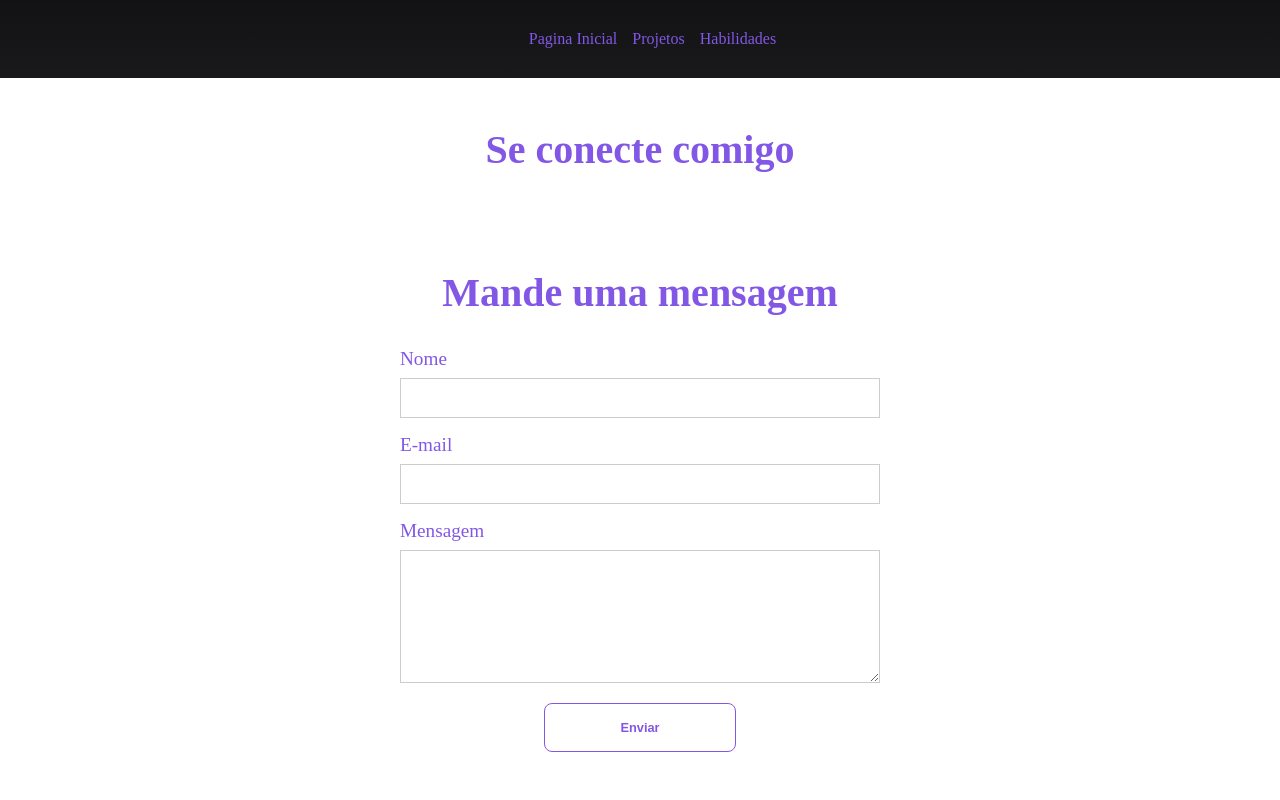
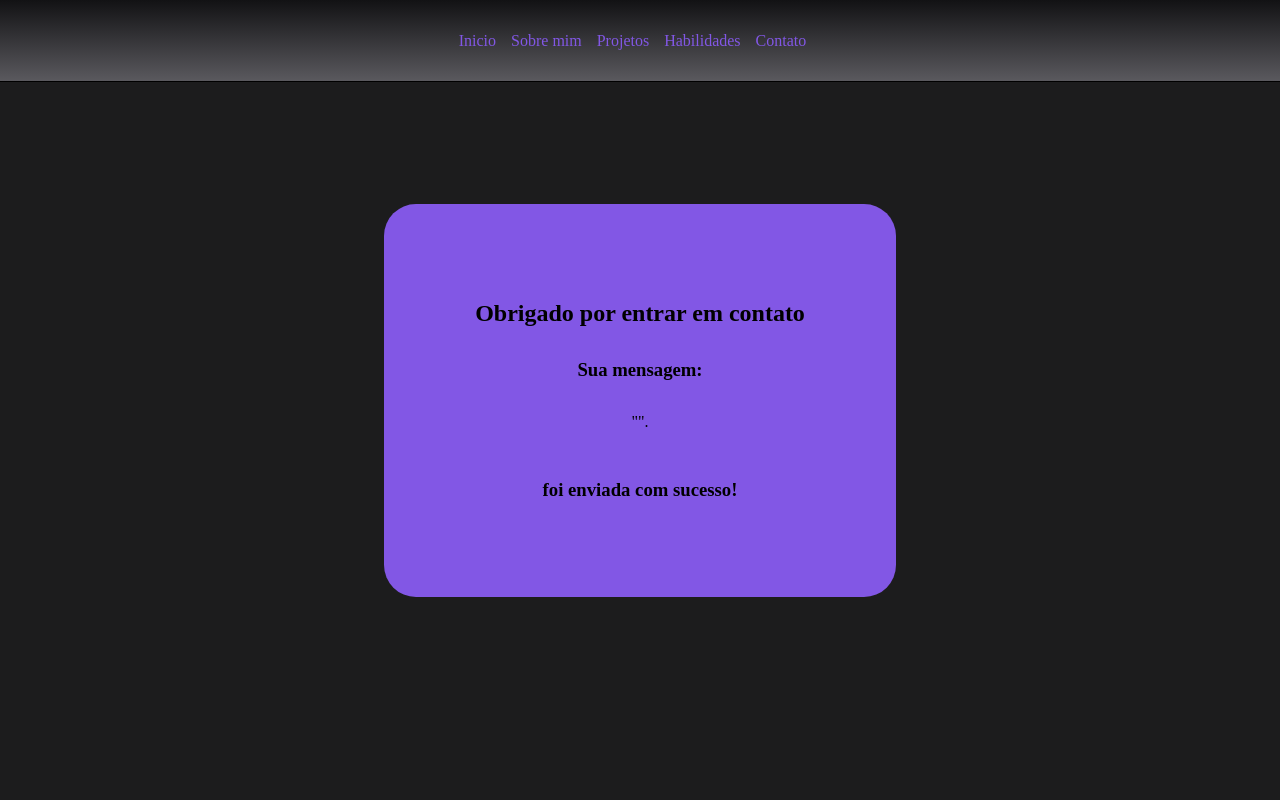
Before and after one commit to guilherme-correa-s/portifolio-site-blue, a Flask app: template templates/contato.html in a window 1280 px wide. Run offline with Flask 2, Linux system fonts and the light colour scheme; the template is opened without the code that fills it, so the values that code supplies are empty.

Commit message:
rota contato

```diff
--- a/app.py
+++ b/app.py
@@ -1,11 +1,46 @@
-from flask import Flask, render_template
+from flask import Flask, render_template, redirect, request
+from flask_mail import Mail, Message
+
 app = Flask(__name__)
+
+mail_config = {
+    "MAIL_SERVER": 'smtp.gmail.com',
+    "MAIL_PORT": 465,
+    "MAIL_USE_TLS": False,
+    "MAIL_USE_SSL": True,
+    "MAIL_USERNAME": 'e-mail',
+    "MAIL_PASSWORD": 'senha'
+}
+
+app.config.update(mail_config)
+mail = Mail(app)
+
+class Contato:
+    def __init__ (self, nome, email, mensagem):
+        self.nome = nome
+        self.email = email
+        self.mensagem = mensagem
 
 @app.route('/')
 def index():
     return render_template('index.html')
-@app.route('/contato')
+
+@app.route('/contato', methods=['GET', 'POST'])
 def contato():
-    return render_template('contato.html')
+    if request.method == 'POST':
+        formContato = Contato(
+            request.form['nome'],
+            request.form['email'],
+            request.form['mensagem']
+        )
+        msg = Message(
+            subject='Contato site portifólio Blue',
+            sender=app.config.get("MAIL_USERNAME"),
+            recipients= [app.config.get("MAIL_USERNAME")],
+            body= f'''O {formContato.nome} com e-mail {formContato.email} enviou a seguinte mensagem:
+                {formContato.mensagem}'''
+        )
+        mail.send(msg)
+    return render_template('contato.html', formContato=formContato)
 if __name__ == '__main__':
     app.run(debug=True)
--- a/static/css/style.css
+++ b/static/css/style.css
@@ -1,6 +1,19 @@
 *{
     margin: 0;
+    padding: 0;
     box-sizing: border-box;
+}
+html, body{
+   scroll-behavior: smooth;
+   height: 100%;
+   width: 100%;
+}
+header{
+   background-image: linear-gradient(#121214, #5b5a5f);
+   box-shadow: inset 0 -1px 0;
+   width: 100%;
+   position: fixed;
+   padding: 2em;
 }
 section#fr-inicio{
    display: flex;
@@ -13,14 +26,8 @@
 section#fr-inicio div{
    padding: 2em;
 }
-.header{
-    background-image: linear-gradient(#121214, #5b5a5f);
-    box-shadow: inset 0 -1px 0;
-}
 .nav{
-   padding: 2em;
    display: flex;
-    padding: 30px;
    justify-content: center;
 }
 .nav-list{
@@ -39,6 +46,7 @@
     align-items: center;
     justify-content: center;
     padding-bottom: 5em;
+    padding-top: 5em;
     background-color: #121214;
 }
 .g-c{
@@ -64,6 +72,7 @@
     margin-right: 10em;
 }
 section#projetos{
+   padding: 5em;
    margin-bottom: 1em;
    display: flex;
    justify-content: space-around;
@@ -111,12 +120,11 @@
    cursor: pointer;
    transition: .6s ease-out;
 }
-
 section#projetos div button:hover{
    transform: scale(1.2);
 }
 section#habilidades{
-   padding: 3rem 10rem 3rem 10rem;
+   padding: 5rem 10rem 3rem 10rem;
    background-color: #121214;
 }
 
@@ -140,13 +148,22 @@
    border-radius: 1rem;
 }
 
+section#habilidades div span#c-sharp{
+   background-color: #8257e5;
+   font-weight: 600;
+   text-align: center;
+   padding: .3rem;
+   border-radius: 1rem;
+   width: 30%;
+}
+
 section#habilidades div span#python{
    background-color: #8257e5;
    font-weight: 600;
    text-align: center;
    padding: .3rem;
    border-radius: 1rem;
-   width: 80%;
+   width: 60%;
 }
 
 section#habilidades div span#html{
@@ -271,3 +288,88 @@
 section#contato div#form form button:hover:disabled{
    transform: scale(1);
 }
+section#contato div#loader{
+   display: none;
+   justify-content: center;
+   flex-wrap: wrap;
+   margin-top: 3rem;
+}
+section#contato div#loader p{
+   color: #8257e5;
+   font-size: 2rem;
+   width: 100%;
+   text-align: center;
+   padding: 2rem;
+}
+section#contato div#loader div#loading{
+   border: 13px solid #fff;
+   border-radius: 50%;
+   border-top: 13px solid #8257e5;
+   border-bottom: 13px solid #8257e5;
+   width: 80px;
+   height: 80px;
+   animation: spin 2s linear infinite;
+}
+@keyframes spin {
+   0% {  /* Começa em 0% */
+     transform: rotate(0deg); /* Rotação do elemento no 0° */
+   }
+   100% { /* Vai até 100% */
+     transform: rotate(360deg); /* Rotação do elemento em 360° */
+   }
+ }
+ body#send{
+    background-color: #1c1c1d;
+ }
+section#send-contato{
+   display: flex;
+   justify-content: center;
+   align-items: center;
+   height: 100%;
+}
+section#send-contato div#msg-contato{
+   background-color: #8257e5;
+   text-align: center;
+   padding: 4rem;
+   border-radius: 2rem;
+   color: black;
+   width: 40%;
+}
+section#send-contato div#msg-contato h1{
+   margin: 2rem 0rem;
+}
+section#send-contato div#msg-contato i{
+   font-size: 5rem;
+ }
+section#send-contato div#msg-contato h3{
+   margin-bottom: 2rem;
+}
+section#send-contato div#msg-contato p{
+   margin-bottom: 3rem;
+   width: 100%;
+   word-break: break-word;
+ }
+footer p {
+   min-height: 4rem;
+   display: flex;
+   justify-content: center;
+   align-items: center;
+}
+
+footer hr {
+   width: 60%;
+   margin: auto;
+   border: 0.2px solid #8257e5;
+}
+footer a#guiLink {
+   text-decoration: none;
+   color: #3359ec;
+ }
+
+footer a#guiLink:hover {
+   color: #ff01ed;
+}
+
+footer {
+   margin-top: 3rem;
+}
--- a/templates/contato.html
+++ b/templates/contato.html
@@ -5,63 +5,32 @@
     <meta http-equiv="X-UA-Compatible" content="IE=edge">
     <meta name="viewport" content="width=device-width, initial-scale=1.0">
     <title>Portifólio G.C</title>
-    <link rel="stylesheet" href="./assets/css/style.css">
+    <link rel="stylesheet" href="../static/css/style.css">
 </head>
-<body>
-    <header class="header">
+<body id="send">
+   <header>
       <div class="cont-nav">
           <nav class="nav">
               <ul class="nav-list">
-                    <li class="li"><a href="index.html">Pagina Inicial</a></li>
-                    <li class="li"><a href="index.html#projetos">Projetos</a></li>
-                    <li class="li"><a href="index.html#habilidades">Habilidades</a></li>
+                  <li class="li"><a href="./#fr-inicio">Inicio</a></li>
+                  <li class="li"><a href="./#section1">Sobre mim</a></li>
+                  <li class="li"><a href="./#projetos">Projetos</a></li>
+                  <li class="li"><a href="./#habilidades">Habilidades</a></li>
+                  <li class="li"><a href="./#contato">Contato</a></li>
               </ul>
           </nav>
       </div>
-        <section id="contato">
+  </header>
 
-            <div id="redes">
-               <h3>Se conecte comigo</h3>
-
-               <div id="icons">
-                  <a href="https://www.linkedin.com/in/thicode/" target="_blank">
-                     <i class="fa fa-linkedin-square" aria-hidden="true"></i>
-                  </a>
-
-                  <a href="https://github.com/codethi" target="_blank">
-                     <i class="fa fa-github" aria-hidden="true"></i>
-                  </a>
-
-                  <a href="https://www.instagram.com/thi.code/" target="_blank">
-                     <i class="fa fa-instagram" aria-hidden="true"></i>
-                  </a>
+  <section id="send-contato">
+     <div id="msg-contato">
+        <i class="fa fa-check-circle" aria-hidden="true"></i>
+        <h1>Obrigado por entrar em contato {{ formContato.nome }}</h1>
+        <h3>Sua mensagem:</h3>
+        <p>"{{ formContato.mensagem }}".</p>
+        <h3>foi enviada com sucesso!</h3>
      </div>
-
-            </div>
-
-            <div id="form">
-
-               <h3>Mande uma mensagem</h3>
-
-               <form>
-
-                  <label for="nome">Nome</label>
-                  <input id="nome" name="nome" type="text">
-
-                  <label for="email">E-mail</label>
-                  <input type="email" id="email" name="email">
-
-                  <label for="mensagem">Mensagem</label>
-                  <textarea name="mensagem" id="mensagem" cols="10" rows="5"></textarea>
-
-                  <button id="enviar">Enviar</button>
-
-               </form>
-
-            </div>
-
   </section>
-    </header>
 
 </body>
 </html>
```
Also changed, not shown: static/js/script.js (+8 -0 lines), templates/index.html (+26 -9 lines). Lines whose indentation alone changed are shown as unchanged.
